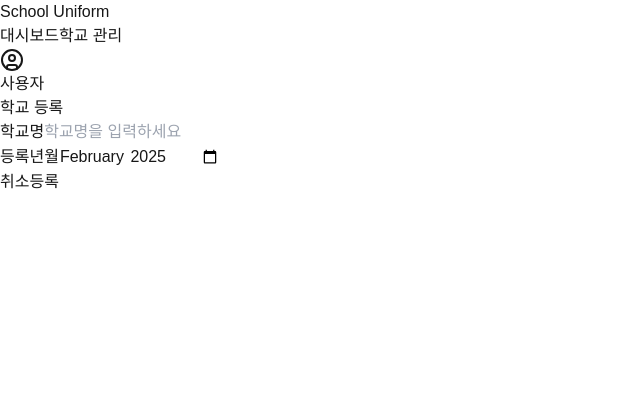
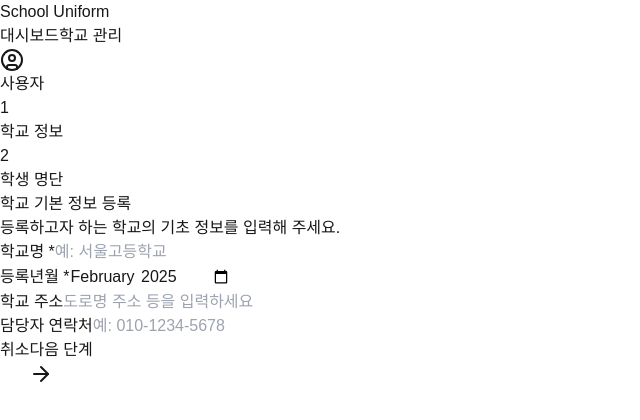
Before and after one commit to JaydenIm/school-uniform-app, a Next.js app: page /settings/schools/register in a window 1280 px wide. Shown: the top 420 px of the page, without its empty margins (0-640 px from the left). Built offline with nearby package versions, Linux system fonts and the light colour scheme; no server answers.

Commit message:
feat: Implement school registration and student management, including API endpoints, database schema, and a multi-step UI for school creation and student bulk upload.

```diff
--- a/src/app/(main)/settings/schools/register/page.tsx
+++ b/src/app/(main)/settings/schools/register/page.tsx
@@ -1,111 +1,64 @@
 'use client';
-import { useState, useEffect, useRef } from 'react'
+import { useState } from 'react'
 import { useRouter } from 'next/navigation'
 import { Button } from "@/components/ui/button"
 import { Input } from "@/components/ui/input"
-import { Card, CardContent, CardHeader, CardTitle } from "@/components/ui/card"
+import { Card, CardContent, CardHeader, CardTitle, CardDescription } from "@/components/ui/card"
 import { Label } from "@/components/ui/label"
 import { toast } from "sonner"
+import { Upload, Download, ArrowRight, ArrowLeft, CheckCircle2 } from 'lucide-react'
 import * as XLSX from 'xlsx-js-style'
-import { TabulatorFull as Tabulator } from 'tabulator-tables'
-import "tabulator-tables/dist/css/tabulator.min.css"
 import { saveAs } from 'file-saver'
+import { DataTable } from "@/components/ui/data-table"
+import { columns } from "../columns"
 
-interface Student {
+interface StudentInfo {
   studentName: string
   birthDate: string
+  phoneNumber: string
+  grade: string
+  class: string
   gender: string
-  phoneNumber: string
-  [key: string]: string
 }
 
 export default function CreateSchool() {
   const router = useRouter()
+  const [step, setStep] = useState(1)
   const [isLoading, setIsLoading] = useState(false)
-  const [registeredSchool, setRegisteredSchool] = useState<any>(null)
-  const [students, setStudents] = useState<Student[]>([])
-  const tableRef = useRef<any>(null)
   const [formData, setFormData] = useState({
     schoolName: '',
     yearMonth: new Date().toISOString().slice(0, 7).replace(/-/g, ''),
+    address: '',
+    managerContact: '',
   })
-  const [table, setTable] = useState<any>(null)
+  const [schoolId, setSchoolId] = useState<number | null>(null)
+  const [students, setStudents] = useState<any[]>([])
 
-  useEffect(() => {
-    if (students.length > 0 && tableRef.current) {
-      const newTable = new Tabulator(tableRef.current, {
-        data: students,
-        layout: "fitColumns",
-        height: "400px",
-        columns: [
-          { title: "학생명", field: "studentName", editor: "input", validator: "required" },
-          { title: "생년월일", field: "birthDate", editor: "input", validator: "required" },
-          {
-            title: "성별",
-            field: "gender",
-            editor: "list",
-            editorParams: { values: ["남", "여"] }
-          },
-          {
-            title: "연락처",
-            field: "phoneNumber",
-            editor: "input",
-            validator: "regex:^\\d{2,3}-\\d{3,4}-\\d{4}$",
-            validatorParams: {
-              message: "올바른 전화번호 형식이 아닙니다 (예: 010-1234-5678)"
+  const handleNextStep = async () => {
+    if (!formData.schoolName || !formData.yearMonth) {
+      toast.error("학교명과 등록년월은 필수입니다.")
+      return
     }
-          },
-        ],
-        validationMode: "highlight",
-      })
-      setTable(newTable)
-    }
-  }, [students])
 
-  const handleSubmit = async (e: React.FormEvent) => {
-    e.preventDefault()
     setIsLoading(true)
-
     try {
       const response = await fetch('/api/schools', {
         method: 'POST',
-        headers: {
-          'Content-Type': 'application/json',
-        },
+        headers: { 'Content-Type': 'application/json' },
         body: JSON.stringify(formData),
       })
 
-      if (!response.ok) {
-        const error = await response.json()
-        throw new Error(error.message || '학교 등록에 실패했습니다.')
-      }
+      const result = await response.json()
+      if (!response.ok) throw new Error(result.error || "학교 등록 실패")
 
-      const school = await response.json()
-      setRegisteredSchool(school)
-      toast.success("학교가 성공적으로 등록되었습니다.")
+      setSchoolId(result.data.id)
+      setStep(2)
+      toast.success("학교 기본 정보가 저장되었습니다.")
     } catch (error: any) {
-      toast.error(error.message || "오류가 발생했습니다.")
+      toast.error(error.message)
     } finally {
       setIsLoading(false)
     }
-  }
-
-  const downloadTemplate = () => {
-    const template = XLSX.utils.book_new()
-    const templateData = [
-      ['학생명', '생년월일', '전화번호'], // 헤더
-      ['홍길동', '20100101', '010-1234-5678'], // 예시 데이터
-    ]
-
-    const worksheet = XLSX.utils.aoa_to_sheet(templateData)
-    XLSX.utils.book_append_sheet(template, worksheet, '학생정보')
-
-    // Generate buffer
-    const excelBuffer = XLSX.write(template, { bookType: 'xlsx', type: 'array' })
-    const data = new Blob([excelBuffer], { type: 'application/vnd.openxmlformats-officedocument.spreadsheetml.sheet' })
-
-    // Download file
-    saveAs(data, '학생정보_업로드양식.xlsx')
   }
 
   const handleFileUpload = (e: React.ChangeEvent<HTMLInputElement>) => {
@@ -117,150 +70,186 @@ export default function CreateSchool() {
       try {
         const data = new Uint8Array(e.target?.result as ArrayBuffer)
         const workbook = XLSX.read(data, { type: 'array' })
-        const sheetName = workbook.SheetNames[0]
-        const worksheet = workbook.Sheets[sheetName]
-        const jsonData = XLSX.utils.sheet_to_json(worksheet, { header: 1 }) as any[]
+        const sheet = workbook.Sheets[workbook.SheetNames[0]]
+        const jsonData = XLSX.utils.sheet_to_json(sheet, { header: 1 }) as any[]
 
-        // 첫 번째 행(헤더) 제외하고 데이터 처리
-        const validatedData = jsonData.slice(1).map((row: any) => ({
+        const mappedData = jsonData.slice(1).map((row: any) => ({
           studentName: row[0] || '',
-          birthDate: row[1] || '',
-          phoneNumber: row[2] || '',
-          gender: '', // 기본값 추가
+          grade: row[1] || '',
+          class: row[2] || '',
+          birthDate: row[3] || '',
+          phoneNumber: row[4] || '',
+          name: row[0], // DataTable matches 'name'
         }))
 
-        setStudents(validatedData)
-        toast.success(`${validatedData.length}명의 학생 정보를 읽었습니다.`)
-      } catch (error) {
-        toast.error("엑셀 파일 처리 중 오류가 발생했습니다.")
-        console.error(error)
+        setStudents(mappedData)
+        toast.success(`${mappedData.length}명의 학생 데이터를 읽었습니다.`)
+      } catch (err) {
+        toast.error("엑셀 파일 파싱 오류")
       }
     }
     reader.readAsArrayBuffer(file)
   }
 
-  const handleUploadStudents = async () => {
-    if (!registeredSchool?.data?.id || !table) {
-      toast.error('학교 정보가 없거나 학생 데이터가 없습니다.');
-      return;
+  const downloadTemplate = () => {
+    const data = [
+      ['학생명', '학년', '반', '생년월일(YYYYMMDD)', '연락처'],
+      ['홍길동', '1', '3', '20100101', '010-1234-5678']
+    ]
+    const ws = XLSX.utils.aoa_to_sheet(data)
+    const wb = XLSX.utils.book_new()
+    XLSX.utils.book_append_sheet(wb, ws, "Sheet1")
+    const buf = XLSX.write(wb, { type: 'array', bookType: 'xlsx' })
+    saveAs(new Blob([buf]), '학생명단_업로드양식.xlsx')
   }
 
-    const tableData = table.getData();
-    if (!tableData.length) {
-      toast.error('등록할 학생 데이터가 없습니다.');
-      return;
-    }
+  const handleFinalSubmit = async () => {
+    if (!schoolId || students.length === 0) return
 
-    setIsLoading(true);
+    setIsLoading(true)
     try {
       const response = await fetch('/api/students', {
         method: 'POST',
-        headers: {
-          'Content-Type': 'application/json',
-        },
-        body: JSON.stringify({
-          schoolId: registeredSchool.data.id,
-          students: tableData,
-        }),
-      });
+        headers: { 'Content-Type': 'application/json' },
+        body: JSON.stringify({ schoolId, students }),
+      })
 
-      if (!response.ok) {
-        throw new Error('학생 등록에 실패했습니다.');
+      if (!response.ok) throw new Error("학생 등록 실패")
+
+      toast.success("전체 등록이 완료되었습니다.")
+      router.push('/settings/schools')
+    } catch (err: any) {
+      toast.error(err.message)
+    } finally {
+      setIsLoading(false)
+    }
   }
 
-      toast.success("학생 정보가 성공적으로 등록되었습니다.");
-      router.push('/settings/schools');
-    } catch (error: any) {
-      toast.error(error.message);
-    } finally {
-      setIsLoading(false);
-    }
-  };
+  return (
+    <div className="container mx-auto py-10 px-4 max-w-5xl">
+      {/* Stepper Header */}
+      <div className="flex items-center justify-center mb-10">
+        <div className={`flex items-center ${step >= 1 ? 'text-black' : 'text-gray-400'}`}>
+          <div className={`w-8 h-8 rounded-full flex items-center justify-center border-2 ${step >= 1 ? 'border-black bg-black text-white' : 'border-gray-300'}`}>1</div>
+          <span className="ml-2 font-medium">학교 정보</span>
+        </div>
+        <div className="w-20 h-[2px] mx-4 bg-gray-200">
+           <div className={`h-full bg-black transition-all ${step >= 2 ? 'w-full' : 'w-0'}`}></div>
+        </div>
+        <div className={`flex items-center ${step >= 2 ? 'text-black' : 'text-gray-400'}`}>
+          <div className={`w-8 h-8 rounded-full flex items-center justify-center border-2 ${step >= 2 ? 'border-black bg-black text-white' : 'border-gray-300'}`}>2</div>
+          <span className="ml-2 font-medium">학생 명단</span>
+        </div>
+      </div>
 
-  return (
-    <div className="container mx-auto py-10">
-      <Card className="max-w-4xl mx-auto mb-6">
-        <CardHeader>
-          <CardTitle>학교 등록</CardTitle>
+      {step === 1 && (
+        <Card className="border-none shadow-xl">
+          <CardHeader className="pb-8">
+            <CardTitle className="text-2xl">학교 기본 정보 등록</CardTitle>
+            <CardDescription>등록하고자 하는 학교의 기초 정보를 입력해 주세요.</CardDescription>
           </CardHeader>
-        <CardContent>
-          <form onSubmit={handleSubmit} className="space-y-6">
-            <div className="space-y-2">
-              <Label htmlFor="schoolName">학교명</Label>
+          <CardContent className="space-y-6">
+            <div className="grid grid-cols-2 gap-6">
+              <div className="space-y-2 col-span-2 sm:col-span-1">
+                <Label htmlFor="schoolName" className="text-sm font-semibold">학교명 <span className="text-red-500">*</span></Label>
                 <Input
                   id="schoolName"
+                  placeholder="예: 서울고등학교"
                   value={formData.schoolName}
-                onChange={(e) => setFormData(prev => ({ ...prev, schoolName: e.target.value }))}
-                required
-                placeholder="학교명을 입력하세요"
+                  onChange={e => setFormData(p => ({ ...p, schoolName: e.target.value }))}
+                  className="h-11"
                 />
               </div>
-
-            <div className="space-y-2">
-              <Label htmlFor="yearMonth">등록년월</Label>
+              <div className="space-y-2 col-span-2 sm:col-span-1">
+                <Label htmlFor="yearMonth" className="text-sm font-semibold">등록년월 <span className="text-red-500">*</span></Label>
                 <Input
                   id="yearMonth"
                   type="month"
                   value={formData.yearMonth.slice(0, 4) + '-' + formData.yearMonth.slice(4)}
-                onChange={(e) => setFormData(prev => ({
-                  ...prev,
-                  yearMonth: e.target.value.replace(/-/g, '')
-                }))}
-                required
+                  onChange={e => setFormData(p => ({ ...p, yearMonth: e.target.value.replace(/-/g, '') }))}
+                  className="h-11"
                 />
               </div>
+              <div className="space-y-2 col-span-2">
+                <Label htmlFor="address" className="text-sm font-semibold">학교 주소</Label>
+                <Input
+                  id="address"
+                  placeholder="도로명 주소 등을 입력하세요"
+                  value={formData.address}
+                  onChange={e => setFormData(p => ({ ...p, address: e.target.value }))}
+                  className="h-11"
+                />
+              </div>
+              <div className="space-y-2 col-span-2">
+                <Label htmlFor="contact" className="text-sm font-semibold">담당자 연락처</Label>
+                <Input
+                  id="contact"
+                  placeholder="예: 010-1234-5678"
+                  value={formData.managerContact}
+                  onChange={e => setFormData(p => ({ ...p, managerContact: e.target.value }))}
+                  className="h-11"
+                />
+              </div>
+            </div>
 
-            <div className="flex justify-end gap-2 mt-6">
-              <Button
-                type="button"
-                variant="outline"
-                onClick={() => router.push('/settings/schools')}
-              >
-                취소
-              </Button>
-              <Button
-                type="submit"
-                variant="default"
-                className="bg-black hover:bg-gray-900 text-white"
-              >
-                등록
+            <div className="flex justify-between pt-6 border-t">
+              <Button variant="ghost" onClick={() => router.back()}>취소</Button>
+              <Button onClick={handleNextStep} disabled={isLoading} className="bg-black hover:bg-gray-800 text-white min-w-[120px]">
+                {isLoading ? "처리 중..." : (
+                  <span className="flex items-center">다음 단계 <ArrowRight className="ml-2 w-4 h-4" /></span>
+                )}
               </Button>
             </div>
-          </form>
           </CardContent>
         </Card>
+      )}
 
-      {registeredSchool && (
-        <Card className="max-w-4xl mx-auto">
+      {step === 2 && (
+        <Card className="border-none shadow-xl transition-all animate-in fade-in slide-in-from-bottom-4 duration-500">
           <CardHeader>
-            <CardTitle>학생 정보 업로드</CardTitle>
+            <CardTitle className="text-2xl flex items-center">
+              <CheckCircle2 className="w-6 h-6 mr-2 text-green-500" />
+              학생 명단 업로드
+            </CardTitle>
+            <CardDescription>{formData.schoolName} ({formData.yearMonth}) 학교의 학생 정보를 업로드해 주세요.</CardDescription>
           </CardHeader>
-          <CardContent className="space-y-6">
-            <div className="space-y-4">
-              <div className="flex items-center space-x-4">
-                <Input
-                  type="file"
-                  accept=".xlsx,.xls"
-                  onChange={handleFileUpload}
-                  className="max-w-xs"
-                />
-                <Button
-                  onClick={handleUploadStudents}
-                  disabled={students.length === 0 || isLoading}
-                  variant="default"
-                  className="bg-black hover:bg-gray-900 text-white"
-                >
-                  {isLoading ? '업로드 중...' : '학생 등록'}
-                </Button>
-                <Button
-                  variant="outline"
-                  onClick={downloadTemplate}
-                >
-                  업로드 양식 다운로드
+          <CardContent className="space-y-8">
+            <div className="flex flex-col md:flex-row gap-4 items-end">
+               <div className="flex-1 w-full">
+                  <Label className="text-xs font-bold mb-2 block text-gray-500">엑셀 파일 (.xlsx, .xls)</Label>
+                  <label className="flex flex-col items-center justify-center w-full h-32 border-2 border-dashed border-gray-300 rounded-lg cursor-pointer bg-gray-50 hover:bg-gray-100 transition-colors">
+                    <div className="flex flex-col items-center justify-center pt-5 pb-6">
+                      <Upload className="w-8 h-8 mb-3 text-gray-400" />
+                      <p className="mb-2 text-sm text-gray-500">파일을 클릭하거나 여기로 드래그하세요</p>
+                    </div>
+                    <input type="file" className="hidden" accept=".xlsx,.xls" onChange={handleFileUpload} />
+                  </label>
+               </div>
+               <Button variant="outline" onClick={downloadTemplate} className="h-11">
+                  <Download className="mr-2 w-4 h-4" /> 양식 다운로드
                </Button>
             </div>
 
-              <div ref={tableRef} className="mt-4"></div>
+            {students.length > 0 && (
+              <div className="space-y-4">
+                <div className="flex justify-between items-center">
+                  <h3 className="font-semibold text-gray-700">업로드 데이터 미리보기 ({students.length}명)</h3>
+                </div>
+                <div className="max-h-[400px] overflow-auto border rounded-lg shadow-inner">
+                   <DataTable columns={columns} data={students} placeholder="데이터가 없습니다." />
+                </div>
+              </div>
+            )}
+
+            <div className="flex justify-between pt-6 border-t">
+              <Button variant="ghost" onClick={() => setStep(1)} disabled={isLoading}>이전 단계</Button>
+              <Button
+                onClick={handleFinalSubmit}
+                className="bg-black hover:bg-gray-800 text-white min-w-[140px]"
+                disabled={students.length === 0 || isLoading}
+              >
+                {isLoading ? "등록 중..." : "최종 등록 완료"}
+              </Button>
             </div>
           </CardContent>
         </Card>
--- a/src/app/api/schools/route.ts
+++ b/src/app/api/schools/route.ts
@@ -55,32 +55,45 @@ export async function POST(request: Request) {
     }
 
     const body = await request.json();
-    console.log('Received body:', body);  // 디버깅용 로그 추가
+    console.log('Received body:', body);
 
     // 필수 필드 검증
-    if (!body.seq || !body.yearMonth || !body.schoolName) {
-      console.log('Missing required fields:', {
-        seq: body.seq,
-        yearMonth: body.yearMonth,
-        schoolName: body.schoolName
-      });  // 디버깅용 로그 추가
+    if (!body.yearMonth || !body.schoolName) {
       return NextResponse.json(
         { error: "필수 입력값이 누락되었습니다." },
         { status: 400 }
       );
     }
 
+    // seq 자동 생성 로직
+    const lastSchool = await prisma.schools.findFirst({
+      where: {
+        yearMonth: body.yearMonth,
+      },
+      orderBy: {
+        seq: 'desc',
+      },
+    });
+
+    let nextSeq = body.yearMonth + '00001';
+    if (lastSchool) {
+      const lastSeqNum = parseInt(lastSchool.seq.slice(-5));
+      nextSeq = body.yearMonth + String(lastSeqNum + 1).padStart(5, '0');
+    }
+
     const school = await prisma.schools.create({
       data: {
-        seq: body.seq,
+        seq: nextSeq,
         yearMonth: body.yearMonth,
         schoolName: body.schoolName,
+        address: body.address || null,
+        managerContact: body.managerContact || null,
         userId: parseInt(session.user.id),
         useYn: 'Y'
       }
     });
 
-    return NextResponse.json(school);
+    return NextResponse.json({ success: true, data: school });
 
   } catch (error) {
     console.error("Schools API Error:", error);
--- a/src/app/api/students/route.ts
+++ b/src/app/api/students/route.ts
@@ -30,9 +30,11 @@ export async function POST(request: Request) {
       const createdStudents = await prisma.students.createMany({
         data: students.map((student: any) => ({
           name: student.studentName,
-          birthDate: student.birthDate.toString(),  // Date를 string으로 변환
+          birthDate: student.birthDate ? student.birthDate.toString() : null,
           phoneNumber: student.phoneNumber || null,
           gender: student.gender || null,
+          grade: student.grade || null,
+          class: student.class || null,
           schoolId: parseInt(schoolId),
           useYn: 'Y'
         }))
```
Also changed, not shown: src/app/(main)/settings/schools/columns.tsx (+10 -0 lines), 1 other file (tests, documents, lock files or other folders). Lines whose indentation alone changed are shown as unchanged.
